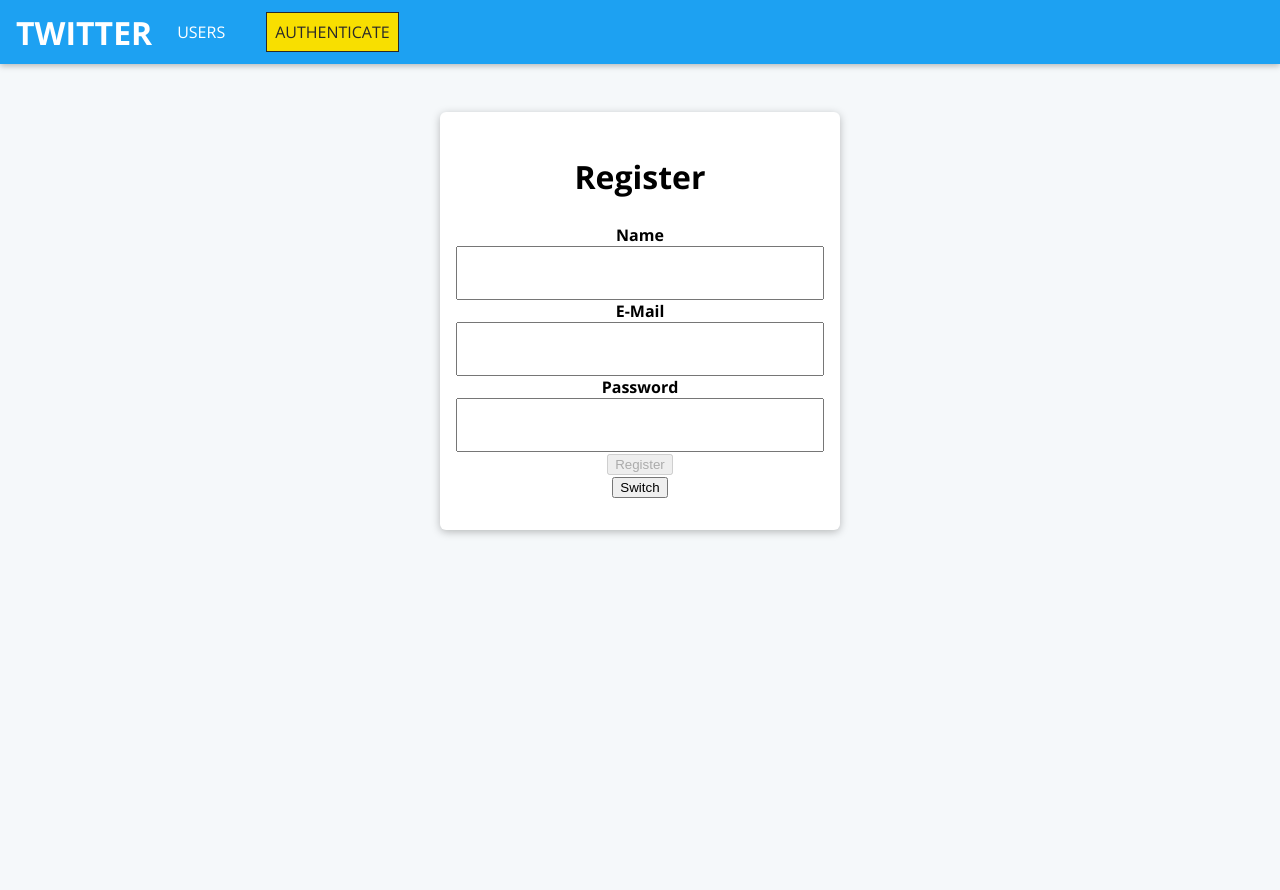
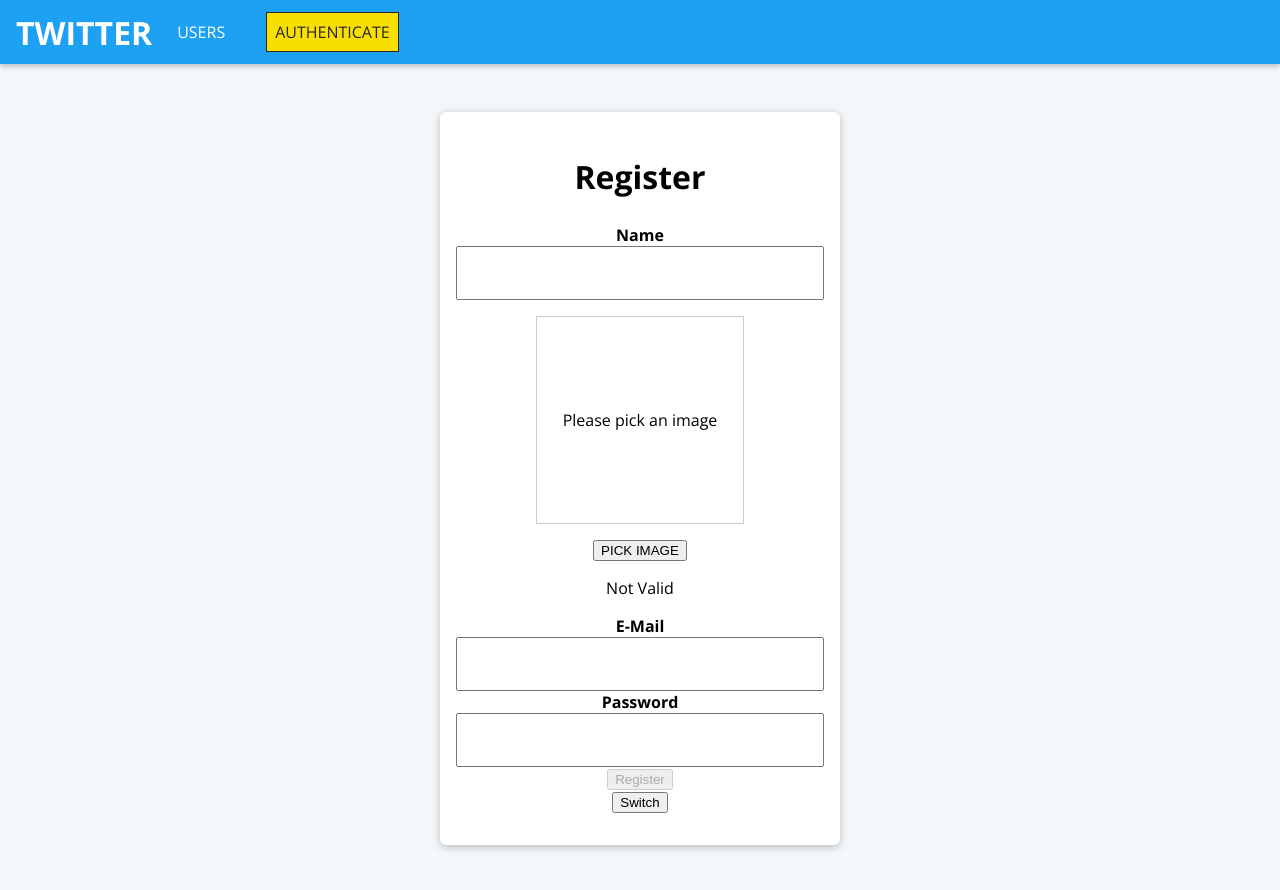
Before and after one commit to nguyenhoanghuycqtv/social-network-fe, a React (Create React App) app: page /auth in a window 1280 px wide. Both pictures are taken after a click on the button "Switch". Shown: the top 890 px of the page. Before the commit the page ends 800 px from the top, so only its background shows below. Built offline with nearby package versions, Linux system fonts and the light colour scheme.

Commit message:
Upload file image for user

```diff
--- a/src/posts/pages/NewPost.js
+++ b/src/posts/pages/NewPost.js
@@ -7,6 +7,7 @@
 import AuthContext from "../../shared/context/auth-context";
 import ErrorModal from "../../shared/components/UIElements/ErrorModal";
 import LoadingSpinner from "../../shared/components/UIElements/LoadingSpinner";
+import ImageUpload from "../../shared/components/FormElemens/ImageUpload";
 
 const NewPost = () => {
   const navigate = useNavigate();
@@ -43,14 +44,14 @@
       await sendRequest(
         "http://localhost:5000/api/posts",
         "POST",
-        { "Content-Type": "application/json" },
         JSON.stringify({
           title: enteredTitle,
           content: enteredContent,
           creator: auth.userId,
-        })
+        }),
+        { "Content-Type": "application/json" }
       );
-      navigate('/')
+      navigate("/");
     } catch (err) {}
   };
 
--- /dev/null
+++ b/src/shared/components/FormElemens/ImageUpload.css
@@ -0,0 +1,65 @@
+.image-upload.center {
+  display: flex;
+  justify-content: center;
+  align-items: center;
+  flex-direction: column;
+}
+
+.image-upload__preview {
+  width: 13rem;
+  height: 13rem;
+  border: 1px solid #ccc;
+  display: flex;
+  justify-content: center;
+  align-items: center;
+  text-align: center;
+  margin-bottom: 1rem;
+}
+
+.image-upload__preview img {
+  width: 100%;
+  height: 100%;
+  object-fit: cover;
+}
+
+.form-control {
+  margin: 1rem 0;
+}
+
+.form-control label,
+.form-control input,
+.form-control textarea {
+  display: block;
+}
+
+.form-control label {
+  font-weight: bold;
+  margin-bottom: 0.5rem;
+}
+
+.form-control input,
+.form-control textarea {
+  width: 100%;
+  font: inherit;
+  border: 1px solid #ccc;
+  background: #f8f8f8;
+  padding: 0.15rem 0.25rem;
+}
+
+.form-control input:focus,
+.form-control textarea:focus {
+  outline: none;
+  background: #ebebeb;
+  border-color: #510077;
+}
+
+.form-control--invalid label,
+.form-control--invalid p {
+  color: red;
+}
+
+.form-control--invalid input,
+.form-control--invalid textarea {
+  border-color: red;
+  background: #ffd1d1;
+}
--- /dev/null
+++ b/src/shared/components/FormElemens/ImageUpload.js
@@ -0,0 +1,61 @@
+import "./ImageUpload.css";
+import React, { useEffect, useRef, useState } from "react";
+const ImageUpload = (props) => {
+  const [file, setFile] = useState();
+  const [previewUrl, setPreviewUrl] = useState();
+  const [isValid, setIsValid] = useState(false);
+
+  const ref = useRef();
+
+  useEffect(() => {
+    if (file) {
+      const fileReader = new FileReader();
+      fileReader.onload = () => {
+        setPreviewUrl(fileReader.result);
+      };
+      fileReader.readAsDataURL(file);
+    }
+  }, [file]);
+  const pickedHandler = (event) => {
+    let pickedFile;
+    let fileIsValid = isValid;
+    if (event.target.files && event.target.files.length === 1) {
+      pickedFile = event.target.files[0];
+      setFile(pickedFile);
+      setIsValid(true);
+      fileIsValid = true;
+    } else {
+      setIsValid(false);
+      fileIsValid = false;
+    }
+    props.onInput(pickedFile, fileIsValid);
+  };
+  const pickImageHandler = () => {
+    ref.current.click();
+  };
+
+  return (
+    <div className="form-control">
+      <input
+        id={props.id}
+        style={{ display: "none" }}
+        type="file"
+        accept=".jpg,.png,.jpeg"
+        ref={ref}
+        onChange={pickedHandler}
+      ></input>
+      <div className={`image-upload ${props.center && "center"}`}>
+        <div className="image-upload__preview">
+          {previewUrl && <img src={previewUrl} alt="preview" />}
+          {!previewUrl && <p>Please pick an image</p>}
+        </div>
+        <button type="button" onClick={pickImageHandler}>
+          PICK IMAGE
+        </button>
+      </div>
+      {!isValid && <p>Not Valid</p>}
+    </div>
+  );
+};
+
+export default ImageUpload;
--- a/src/shared/hooks/use-http-client.js
+++ b/src/shared/hooks/use-http-client.js
@@ -1,11 +1,11 @@
 import { useCallback, useState } from "react";
 
-const useHttpClient = (requestConfig) => {
+const useHttpClient = () => {
   const [isLoading, setIsLoading] = useState(false);
   const [error, setError] = useState();
 
   const sendRequest = useCallback(
-    async (url, method = "GET", headers = {}, body = null ) => {
+    async (url, method = "GET", body = null, headers = {}) => {
       setIsLoading(true);
       try {
         const response = await fetch(url, {
--- a/src/user/components/UserItem.js
+++ b/src/user/components/UserItem.js
@@ -1,23 +1,24 @@
-import React from 'react';
-import { Link } from 'react-router-dom';
+import React from "react";
+import { Link } from "react-router-dom";
 
-import Avatar from '../../shared/components/UIElements/Avatar';
-import Card from '../../shared/components/UIElements/Card';
-import './UserItem.css';
+import Avatar from "../../shared/components/UIElements/Avatar";
+import Card from "../../shared/components/UIElements/Card";
+import "./UserItem.css";
 
-const UserItem = props => {
+const UserItem = (props) => {
   return (
     <li className="user-item">
       <Card className="user-item__content">
         <Link to={`/${props.id}/posts`}>
           <div className="user-item__image">
-            <Avatar image={props.image} alt={props.name} />
+            <Avatar
+              image={`http://localhost:5000/${props.image}`}
+              alt={props.name}
+            />
           </div>
           <div className="user-item__info">
             <h2>{props.name}</h2>
-            <h3>
-              {props.postCount}
-            </h3>
+            <h3>{props.postCount}</h3>
           </div>
         </Link>
       </Card>
--- a/src/user/pages/Auth.js
+++ b/src/user/pages/Auth.js
@@ -1,4 +1,4 @@
-import { useState, useContext } from "react";
+import { useState, useContext, useCallback } from "react";
 import { useNavigate } from "react-router-dom";
 import Card from "../../shared/components/UIElements/Card";
 import "./Auth.css";
@@ -7,10 +7,12 @@
 import LoadingSpinner from "../../shared/components/UIElements/LoadingSpinner";
 import ErrorModal from "../../shared/components/UIElements/ErrorModal";
 import useHttpClient from "../../shared/hooks/use-http-client";
+import ImageUpload from "../../shared/components/FormElemens/ImageUpload";
 const Auth = () => {
   const navigate = useNavigate();
   const auth = useContext(AuthContext);
   const [isLoginMode, setIsLoginMode] = useState(true);
+  const [file, setFile] = useState({ value: null, isValid: undefined });
   const {
     isLoading,
     error,
@@ -57,26 +59,27 @@
         const responeData = await sendRequest(
           "http://localhost:5000/api/users/login",
           "POST",
-          { "Content-Type": "application/json" },
           JSON.stringify({
             email: enteredEmail,
             password: enteredPassword,
-          })
+          }),
+          { "Content-Type": "application/json" }
         );
         auth.login(responeData.user.id);
         navigate("/");
       } catch (err) {}
     } else {
       try {
+        const formData = new FormData();
+        formData.append("name", enteredName);
+        formData.append("image", file.value);
+        formData.append("email", enteredEmail);
+        formData.append("password", enteredPassword);
+
         const responeData = await sendRequest(
           "http://localhost:5000/api/users/signup",
           "POST",
-          { "Content-Type": "application/json" },
-          JSON.stringify({
-            name: enteredName,
-            email: enteredEmail,
-            password: enteredPassword,
-          })
+          formData
         );
         auth.login(responeData.user.id);
         navigate("/");
@@ -91,6 +94,11 @@
     formIsValid =
       enteredNameIsValid && enteredEmailIsValid && enteredPasswordIsValid;
   }
+
+  const handleFileUpload = (pickedFile, fileIsValid) => {
+    const imageUploaded = { value: pickedFile, isValid: fileIsValid };
+    setFile(imageUploaded);
+  };
 
   return (
     <>
@@ -111,6 +119,9 @@
               />
               {nameInputHasError && <p>Invalid Name</p>}
             </div>
+          )}
+          {!isLoginMode && (
+            <ImageUpload id="image" center onInput={handleFileUpload} />
           )}
           <div>
             <label htmlFor="email">E-Mail</label>
```
Also changed, not shown: src/user/pages/Users.js (line endings or trailing spaces).
